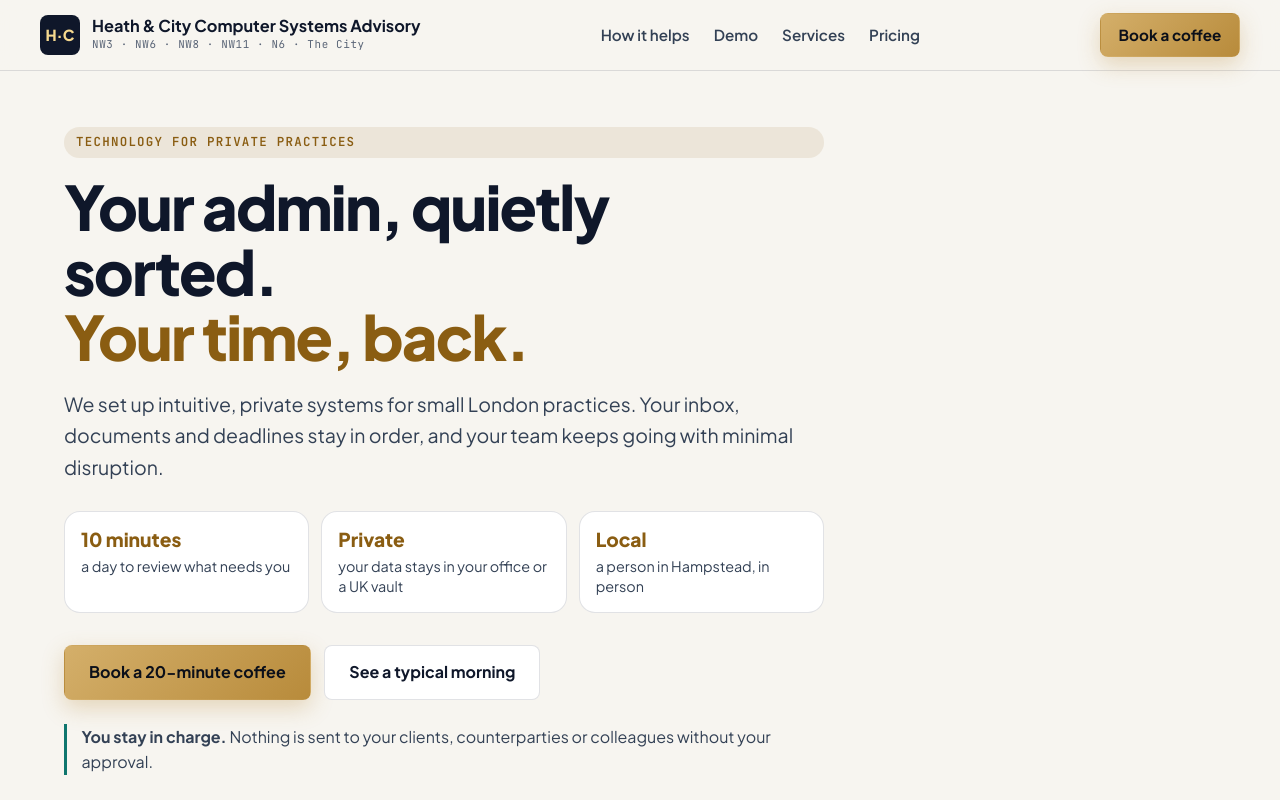
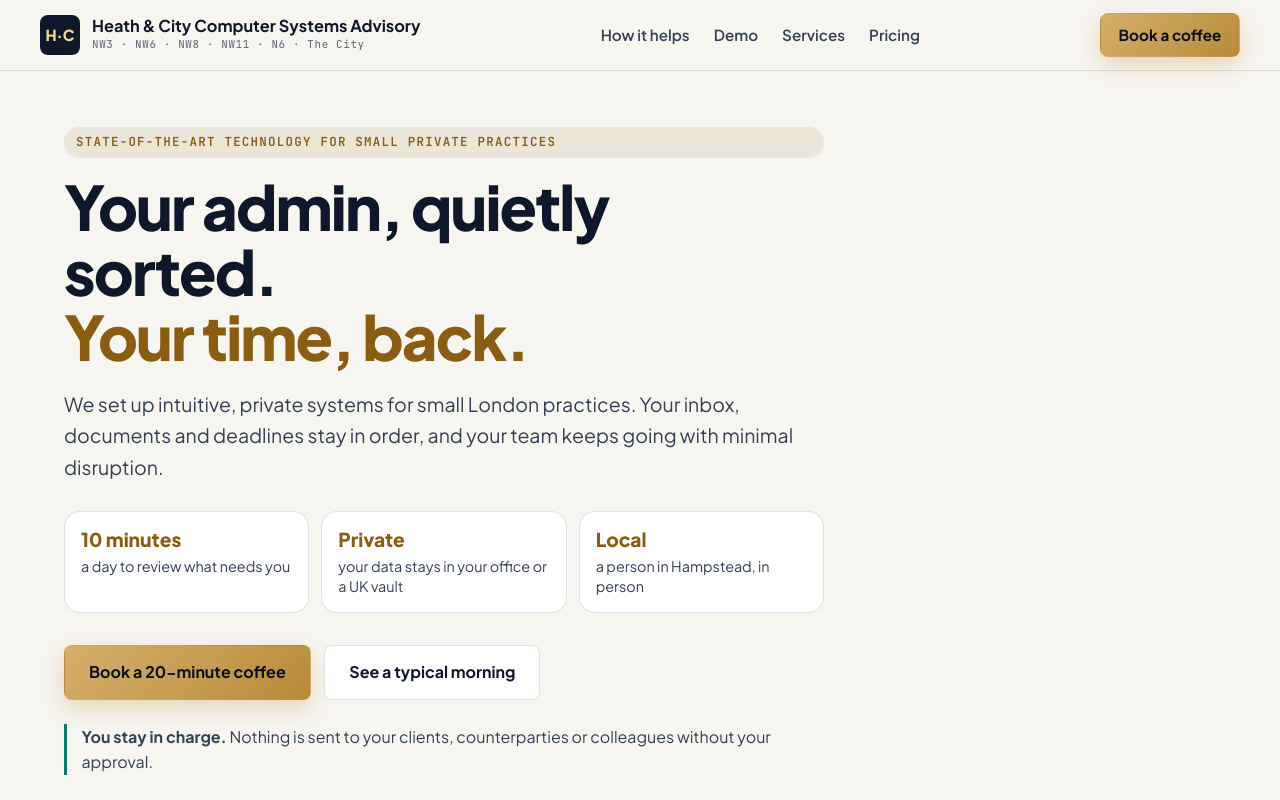
Before and after one commit to wazzuck/heathandcity, a website with bundled scripts: page index.html in a window 1280 px wide. Shown: the top 800 px of the page. Built offline with nearby package versions, Linux system fonts and the light colour scheme.

Commit message:
Reword hero label to stress state-of-the-art, small practices
Operator request; set in js/config.js and mirrored in index.html.

```diff
--- a/index.html
+++ b/index.html
@@ -90,7 +90,7 @@ INVARIANTS:
       <div class="container">
         <div class="hero-copy">
           <div class="eyebrow" data-brand-badge>
-            TECHNOLOGY FOR PRIVATE PRACTICES
+            STATE-OF-THE-ART TECHNOLOGY FOR SMALL PRIVATE PRACTICES
           </div>
           <h1 id="hero-heading" class="hero-title">
             Your admin, quietly sorted.
--- a/js/config.js
+++ b/js/config.js
@@ -37,7 +37,7 @@ export const SITE_CONFIG = Object.freeze({
   // Provisional brand name (marked TBC for effortless future replacement).
   brandName: "Heath & City Computer Systems Advisory",
   brandMonogram: "H·C",
-  brandStatusBadge: "TECHNOLOGY FOR PRIVATE PRACTICES",
+  brandStatusBadge: "STATE-OF-THE-ART TECHNOLOGY FOR SMALL PRIVATE PRACTICES",
   brandTagline:
     "Quiet, private systems for small London practices",
   principalRole: "Principal Systems & Sovereign Data Architect",
```
